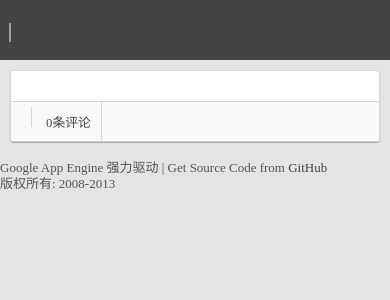
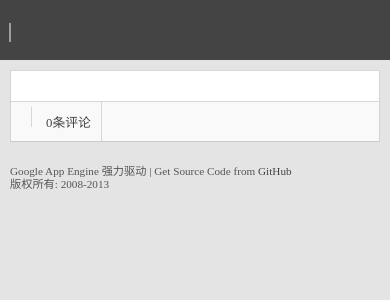
Before and after one commit to butland/gae-blog, a Flask app: template web/templates/m/m_post.html in a window 390 px wide. Shown: the top 300 px of the page. Run offline with Flask 2, Linux system fonts and the light colour scheme; the template is opened without the code that fills it, so the values that code supplies are empty; parts of the project's set-up code (start-up, migrations or seed data) failed here and were passed over.

Commit message:
mobile style polish.

```diff
--- a/web/static/styles/m/m_main.css
+++ b/web/static/styles/m/m_main.css
@@ -35,11 +35,10 @@ div.post_item {
     border-top-color: #d7d7d7;
     border-bottom-color: #cbcbcb;
 
-    /*border-radius: 5px;*/
     background-color: #fff;
-    box-shadow:0 1px 1px rgba(49,60,75,.35);
+    /*box-shadow:0 1px 1px rgba(49,60,75,.35);*/
     margin: 10px 10px 13px;
-    border-radius: 4px;
+    /*border-radius: 4px;*/
 }
 
 div.post_item div.post_title {
@@ -68,10 +67,18 @@ div.post_item div.post_info a.info_block {
 div.post_item div.post_body {
     padding: 10px 10px 15px;
     font-size: 1rem;
+    overflow: hidden;
+    word-break:break-all;
+    word-wrap: break-word;
+}
+
+div.post_body img {
+    max-width: 100% !important;
 }
 
 /* for page */
 div.page {
+    padding: 0 10px;
     margin-top: 5px;
     text-align: center;
 }
@@ -80,23 +87,20 @@ div.page a {
     text-decoration: none;
     color: #222;
     border: 1px solid #CCC;
-    padding-left: 10px;
-    padding-right: 10px;
+    padding: 0 10px;
     display: inline-block;
     height: 1.4em;
     line-height: 1.4em;
-    border-radius: 3px;
+    /*border-radius: 3px;*/
     position: relative;
 }
 
 div.page a.first {
     float: left;
-    margin-left: 5px;
 }
 
 div.page a.last {
     float: right;
-    margin-right: 5px;
 }
 
 div.page select {
@@ -113,9 +117,9 @@ div.page select {
 }
 
 div.footer {
-    padding-top: 5px;
+    padding: 10px 10px 0;
     text-align: left;
-    font-size: small;
+    font-size: 0.7rem;
     color: #555555;
     line-height: 1.2;
 }
--- a/web/templates/m/m_post.html
+++ b/web/templates/m/m_post.html
@@ -13,7 +13,7 @@
         <a class="info_block">{{ post.date|datetime }}</a>
         {% if post.tags %}
         {% for tag in post.tags %}
-            <a class="info_block" href="/post/list/{{ tag | tag }}/" >{{ tag }}{% if not loop.last %}, {% endif %}</a>
+            <a class="info_block" href="/post/list/{{ tag | tag }}/" >{{ tag }}</a>
         {% endfor %}
         {% endif %}
         <a class="info_block" href="/post/{{ post.key.id() }}#comments">{{ post.commentCount or 0 }}条评论</a>
--- a/web/templates/m/m_post_list.html
+++ b/web/templates/m/m_post_list.html
@@ -16,7 +16,7 @@
                 <a class="info_block">{{ post.date|datetime }}</a>
                 {% if post.tags %}
                 {% for tag in post.tags %}
-                    <a class="info_block" href="/post/list/{{ tag | tag }}/" >{{ tag }}{% if not loop.last %}, {% endif %}</a>
+                    <a class="info_block" href="/post/list/{{ tag | tag }}/" >{{ tag }}</a>
                 {% endfor %}
                 {% endif %}
                 <a class="info_block" href="/post/{{ post.key.id() }}#comments">{{ post.commentCount or 0 }}条评论</a>
```
